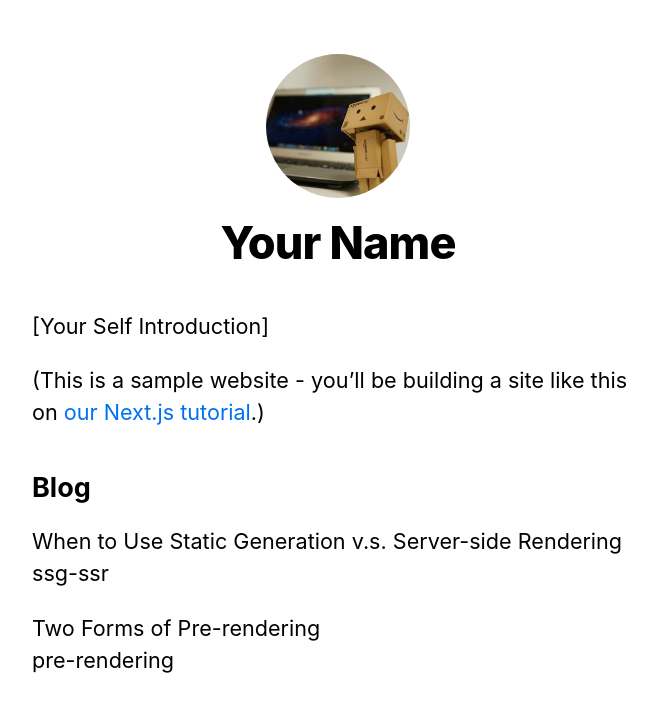
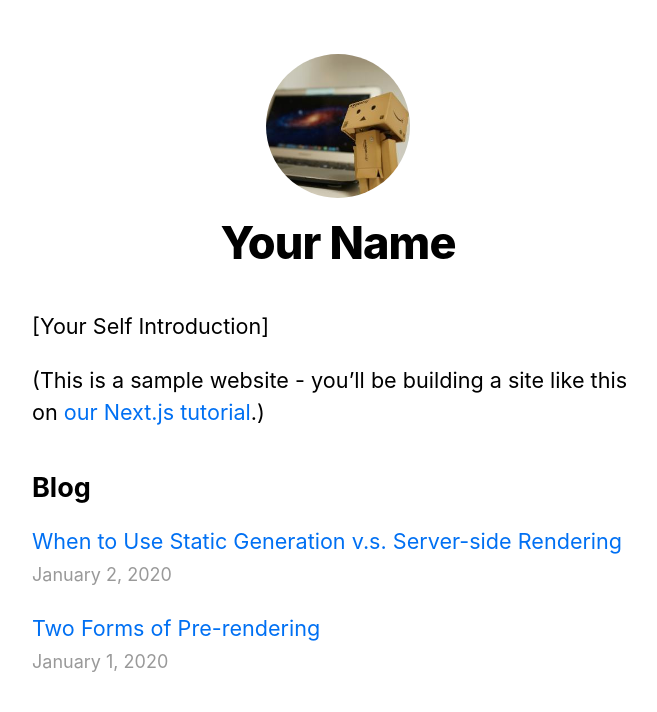
Before and after one commit to kasaharu-labs/training-nextjs-blog, a Next.js app: page / in a window 1280 px wide. Shown: the top 712 px of the page, without its empty margins (302-959 px from the left). Built offline with nearby package versions, Linux system fonts and the light colour scheme.

Commit message:
feat: トップページにルーティングを追加

```diff
--- a/pages/index.js
+++ b/pages/index.js
@@ -1,4 +1,6 @@
 import Head from 'next/head';
+import Link from 'next/link';
+import Date from '../components/date';
 import Layout, { siteTitle } from '../components/layout';
 import { getSortedPostsData } from '../lib/posts';
 import utilStyles from '../styles/utils.module.css';
@@ -26,14 +28,16 @@
       <section className={`${utilStyles.headingMd} ${utilStyles.padding1px}`}>
         <h2 className={utilStyles.headingLg}>Blog</h2>
         <ul className={utilStyles.list}>
-          {allPostsData.map(({ id, data, title }) => {
+          {allPostsData.map(({ id, date, title }) => {
             return (
               <li className={utilStyles.listItem} key={id}>
-                {title}
+                <Link href={`/posts/${id}`}>
+                  <a>{title}</a>
+                </Link>
                 <br />
-                {id}
-                <br />
-                {data}
+                <small className={utilStyles.lightText}>
+                  <Date dateString={date} />
+                </small>
               </li>
             )
           })}
```
